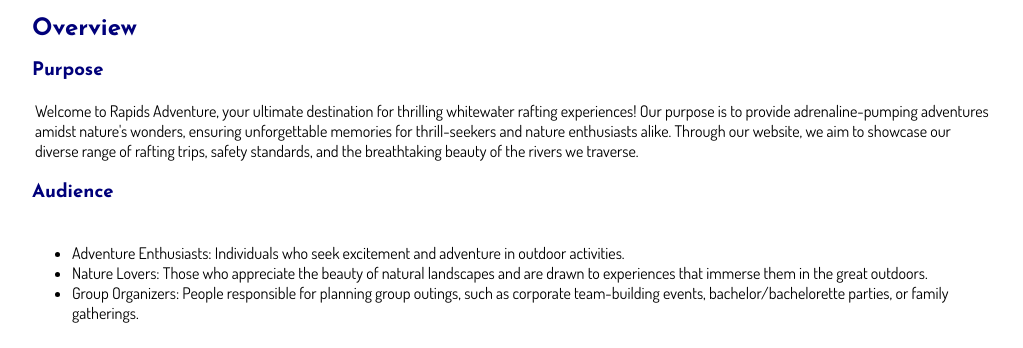
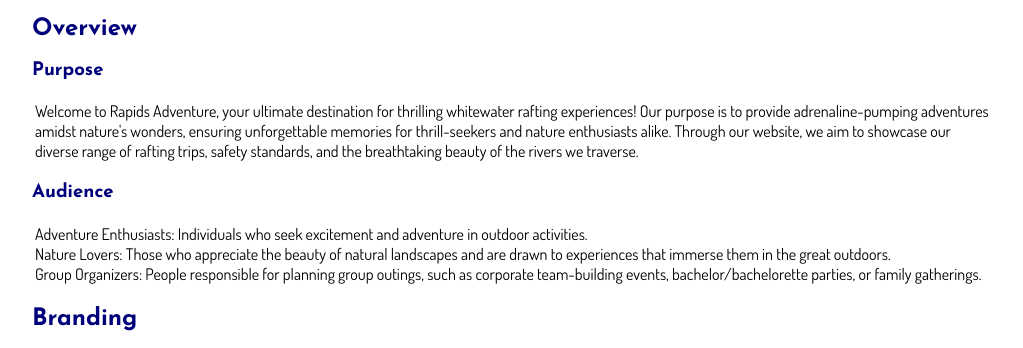
Before and after one commit to yugidallin/wdd130, a plain HTML site: page wwr/site-plan-rafting.html in a window 1280 px wide. Shown: the part 158-506 px from the top of the page, without its empty margins (128-1151 px from the left). Drawn offline with Linux system fonts and the light colour scheme.

Commit message:
code clean up

```diff
--- a/wwr/site-plan-rafting.html
+++ b/wwr/site-plan-rafting.html
@@ -19,13 +19,8 @@
             <h3>Purpose</h3>
             <p>Welcome to Rapids Adventure, your ultimate destination for thrilling whitewater rafting experiences! Our purpose is to provide adrenaline-pumping adventures amidst nature's wonders, ensuring unforgettable memories for thrill-seekers and nature enthusiasts alike. Through our website, we aim to showcase our diverse range of rafting trips, safety standards, and the breathtaking beauty of the rivers we traverse.</p>
             <h3>Audience</h3>
-            <p>
-                <ul>
-                    <li>Adventure Enthusiasts: Individuals who seek excitement and adventure in outdoor activities.</li>
-                    <li>Nature Lovers: Those who appreciate the beauty of natural landscapes and are drawn to experiences that immerse them in the great outdoors.</li>
-                    <li>Group Organizers: People responsible for planning group outings, such as corporate team-building events, bachelor/bachelorette parties, or family gatherings.</li>
-                </ul>
-            </p>
+            <p>Adventure Enthusiasts: Individuals who seek excitement and adventure in outdoor activities.<br> Nature Lovers: Those who appreciate the beauty of natural landscapes and are drawn to experiences that immerse them in the great outdoors.<br> Group Organizers: People responsible for planning group outings, such as corporate team-building events, bachelor/bachelorette parties, or family gatherings.</p>
+
             <h2>Branding</h2>
 
             <h3>Website Logo</h3>
```
